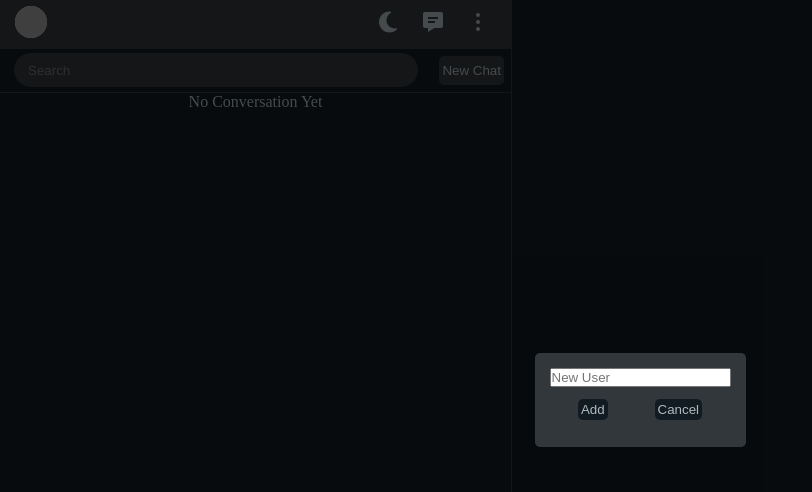
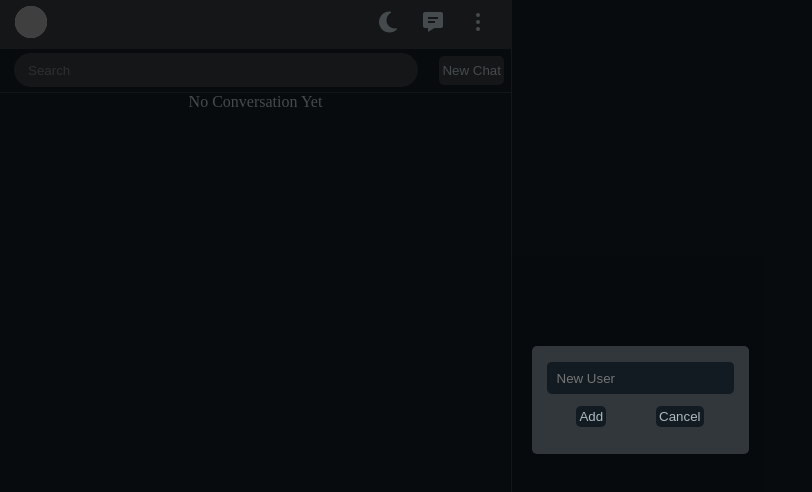
Before and after one commit to j2k2001/what-sapp-web-clone, a React (Create React App) app: page / in a window 1280 px wide. Both pictures are taken after a click on the button "New Chat". Shown: the top 492 px of the page, without its empty margins (0-812 px from the left). Built offline with nearby package versions, Linux system fonts and the light colour scheme; grey boxes are pictures that could not be loaded.

Commit message:
new chat modal styling complete

```diff
--- a/src/components/Modalcomponent1/Modalcomponent1.jsx
+++ b/src/components/Modalcomponent1/Modalcomponent1.jsx
@@ -7,7 +7,7 @@ const Modalcomponent1 = ({placeholdertext,button1,button2,button1f,button2f}) =>
   return (
     <div className="modalcomponentcontainer">
       <div className="modalcomponentinnercontainer">
-        <input type="text" value={text} onChange={(e)=>{setText(e.target.value)}} placeholder={placeholdertext}/>
+        <input className='inputmessagecontainer' type="text" value={text} onChange={(e)=>{setText(e.target.value)}} placeholder={placeholdertext}/>
         <div className="buttoncontainerinmodal">
           <button className="modalbutton" onClick={button1f}>{button1}</button>
           <button className="modalbutton" onClick={button2f}>{button2}</button>
--- a/src/components/Modalcomponent1/modalcomponent1.css
+++ b/src/components/Modalcomponent1/modalcomponent1.css
@@ -36,3 +36,14 @@
     padding: 3px;
     cursor: pointer;
 }
+.inputmessagecontainer{
+    background-color: var(--color-bg-darkest);
+    flex-grow: 1;
+    outline: none;
+    border: 1px;
+    border-radius: 5px;
+    height: 33px;
+    color: var(--color-bg-offwhite);
+    padding-left: 10px;
+    border-color: var(--color-bg-darkest);
+}
```
